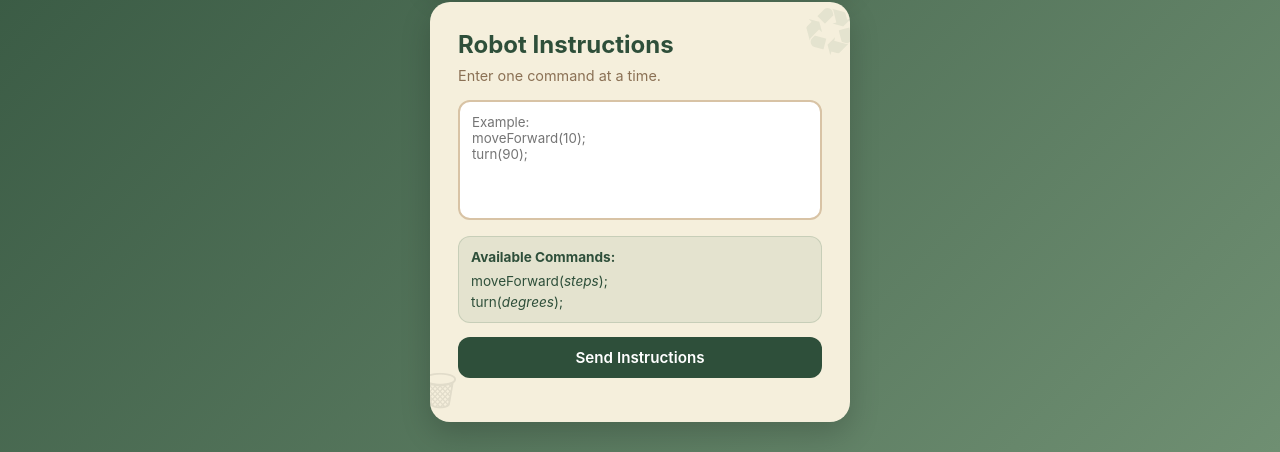
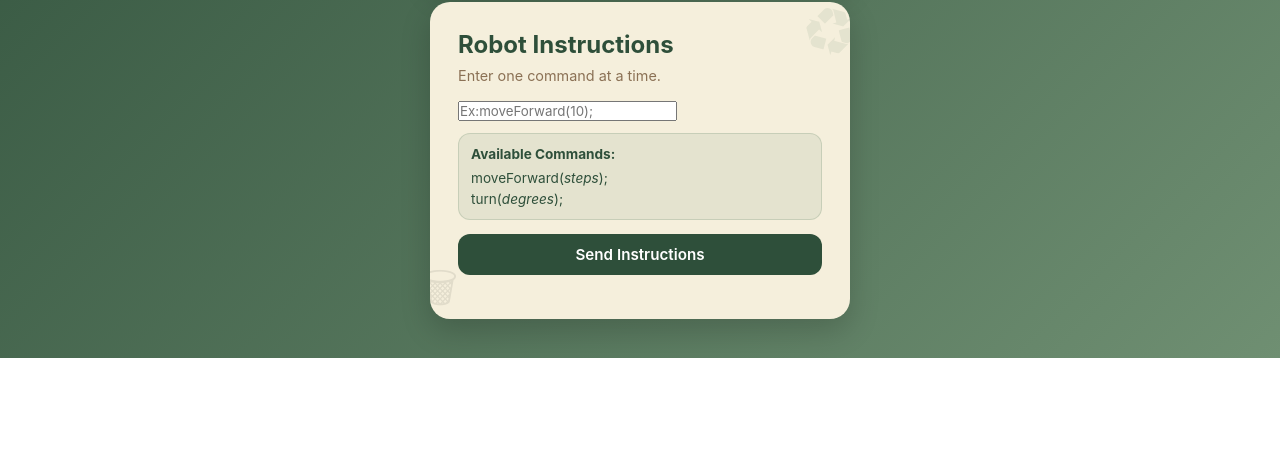
Before and after one commit to gurvir0528-collab/Hackathon-June-13-2026, a website with bundled scripts: page game.html in a window 1280 px wide. Shown: the part 442-894 px from the top of the page. After the commit the page ends 800 px from the top, so only its background shows below. Built offline with nearby package versions, Linux system fonts and the light colour scheme; a script that the page names is missing.

Commit message:
Update game.html

```diff
--- a/game.html
+++ b/game.html
@@ -277,9 +277,8 @@
             Enter one command at a time.
         </p>
 
-        <textarea id="playInstructions" placeholder="Example:
-moveForward(10);
-turn(90);"></textarea>
+        <input id="playInstructions" placeholder="Ex:
+moveForward(10);"></input>
 
         <div class="info-box">
             <strong>Available Commands:</strong>
```
